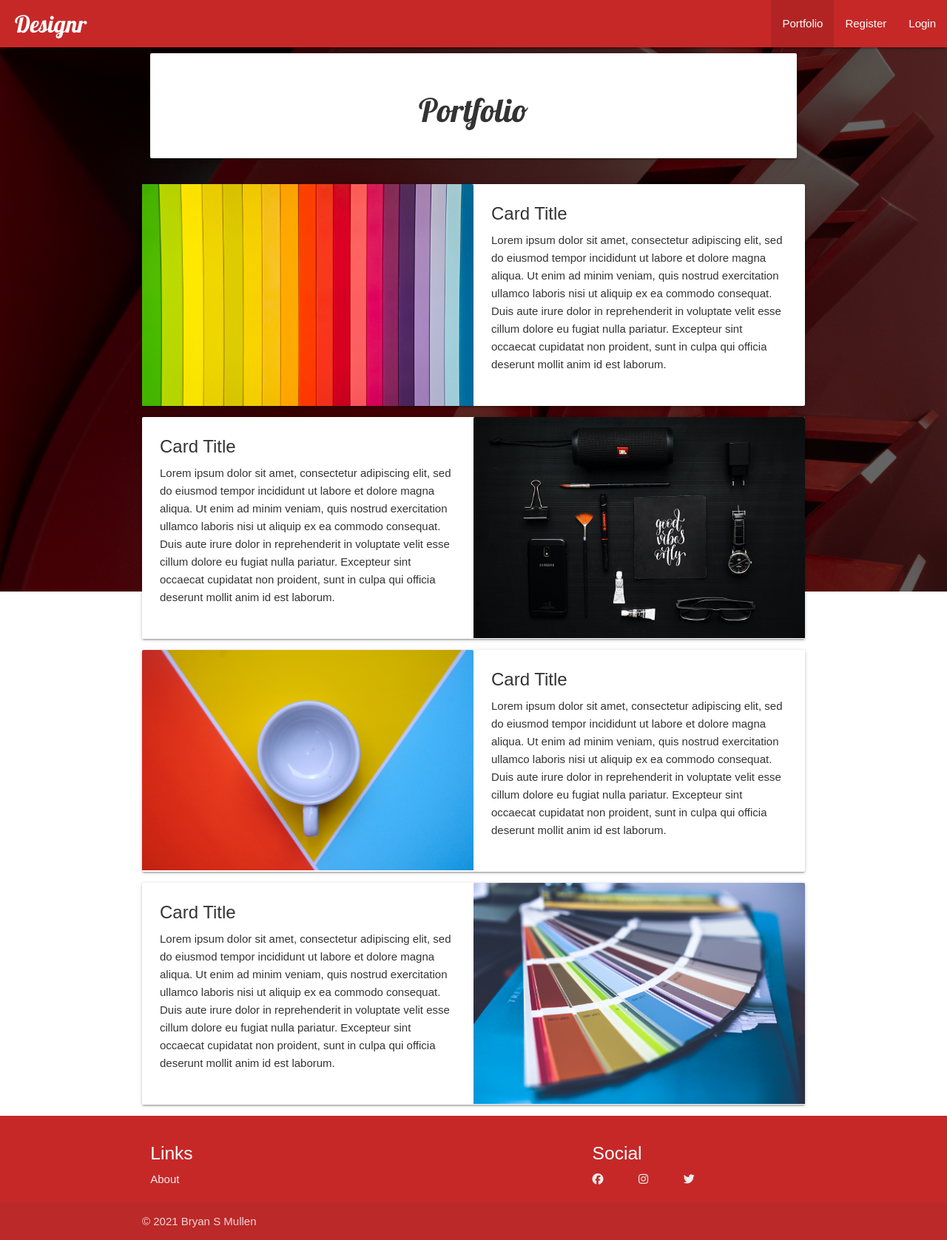
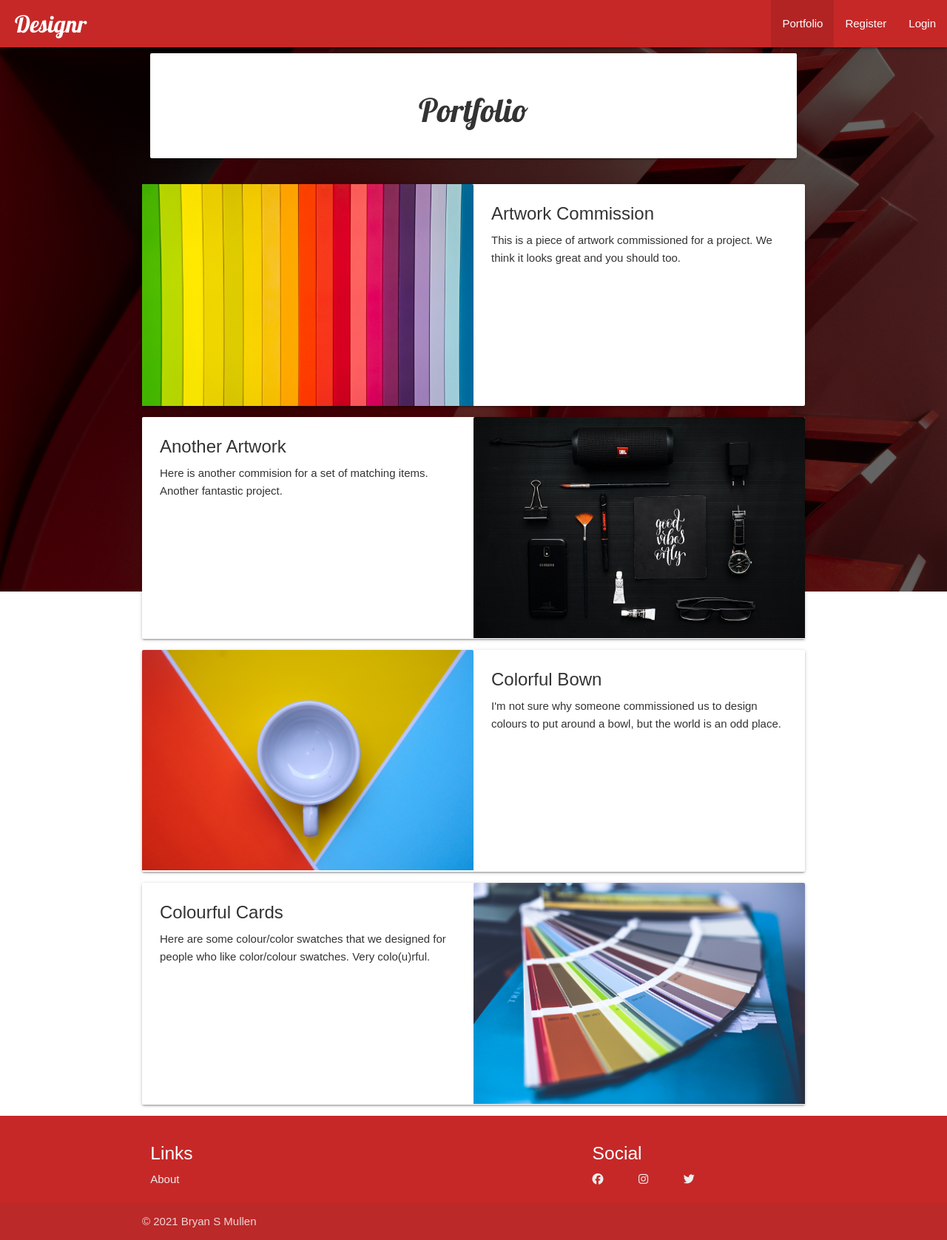
Before and after one commit to Code-Institute-Submissions/bryansmullen-designr_SeptResub, a Django app: page /portfolio/ in a window 1280 px wide. Shown: the whole page at 74% size. Run offline with Django 3.2, Linux system fonts and the light colour scheme; parts of the project's set-up code (start-up, migrations or seed data) failed here and were passed over; some libraries are stand-ins or nearby versions.

Commit message:
Remove Lorem From Portfolio

```diff
--- a/portfolio/templates/portfolio/portfolio.html
+++ b/portfolio/templates/portfolio/portfolio.html
@@ -22,23 +22,15 @@
         <img src="{% static 'img/eg1.jpg' %}">
       </div>
       <div class="card-content col s12 m6">
-        <span class="card-title">Card Title</span>
-        <p>Lorem ipsum dolor sit amet, consectetur adipiscing elit, sed do eiusmod tempor incididunt ut labore et
-          dolore magna aliqua. Ut enim ad minim veniam, quis nostrud exercitation ullamco laboris nisi ut aliquip ex
-          ea commodo consequat. Duis aute irure dolor in reprehenderit in voluptate velit esse cillum dolore eu
-          fugiat nulla pariatur. Excepteur sint occaecat cupidatat non proident, sunt in culpa qui officia deserunt
-          mollit anim id est laborum.</p>
+        <span class="card-title">Artwork Commission</span>
+        <p>This is a piece of artwork commissioned for a project. We think it looks great and you should too.</p>
       </div>
     </div>
     <!-- card 2 -->
     <div class="card row">
       <div class="card-content col s12 m6">
-        <span class="card-title">Card Title</span>
-        <p>Lorem ipsum dolor sit amet, consectetur adipiscing elit, sed do eiusmod tempor incididunt ut labore et
-          dolore magna aliqua. Ut enim ad minim veniam, quis nostrud exercitation ullamco laboris nisi ut aliquip ex
-          ea commodo consequat. Duis aute irure dolor in reprehenderit in voluptate velit esse cillum dolore eu
-          fugiat nulla pariatur. Excepteur sint occaecat cupidatat non proident, sunt in culpa qui officia deserunt
-          mollit anim id est laborum.</p>
+        <span class="card-title">Another Artwork</span>
+        <p>Here is another commision for a set of matching items. Another fantastic project.</p>
       </div>
       <div class="card-image col s12 m6">
         <img src="{% static 'img/eg5.jpg' %}">
@@ -50,24 +42,16 @@
         <img src="{% static 'img/eg3.jpg' %}">
       </div>
       <div class="card-content col s12 m6">
-        <span class="card-title">Card Title</span>
-        <p>Lorem ipsum dolor sit amet, consectetur adipiscing elit, sed do eiusmod tempor incididunt ut labore et
-          dolore magna aliqua. Ut enim ad minim veniam, quis nostrud exercitation ullamco laboris nisi ut aliquip ex
-          ea commodo consequat. Duis aute irure dolor in reprehenderit in voluptate velit esse cillum dolore eu
-          fugiat nulla pariatur. Excepteur sint occaecat cupidatat non proident, sunt in culpa qui officia deserunt
-          mollit anim id est laborum.</p>
+        <span class="card-title">Colorful Bown</span>
+        <p>I'm not sure why someone commissioned us to design colours to put around a bowl, but the world is an odd place.</p>
       </div>
     </div>
     <!-- card 4 -->
     <div class="card row">
 
       <div class="card-content col s12 m6">
-        <span class="card-title">Card Title</span>
-        <p>Lorem ipsum dolor sit amet, consectetur adipiscing elit, sed do eiusmod tempor incididunt ut labore et
-          dolore magna aliqua. Ut enim ad minim veniam, quis nostrud exercitation ullamco laboris nisi ut aliquip ex
-          ea commodo consequat. Duis aute irure dolor in reprehenderit in voluptate velit esse cillum dolore eu
-          fugiat nulla pariatur. Excepteur sint occaecat cupidatat non proident, sunt in culpa qui officia deserunt
-          mollit anim id est laborum.</p>
+        <span class="card-title">Colourful Cards</span>
+        <p>Here are some colour/color swatches that we designed for people who like color/colour swatches. Very colo(u)rful.</p>
       </div>
             <div class="card-image col s12 m6">
         <img src="{% static 'img/eg4.jpg' %}">
```
